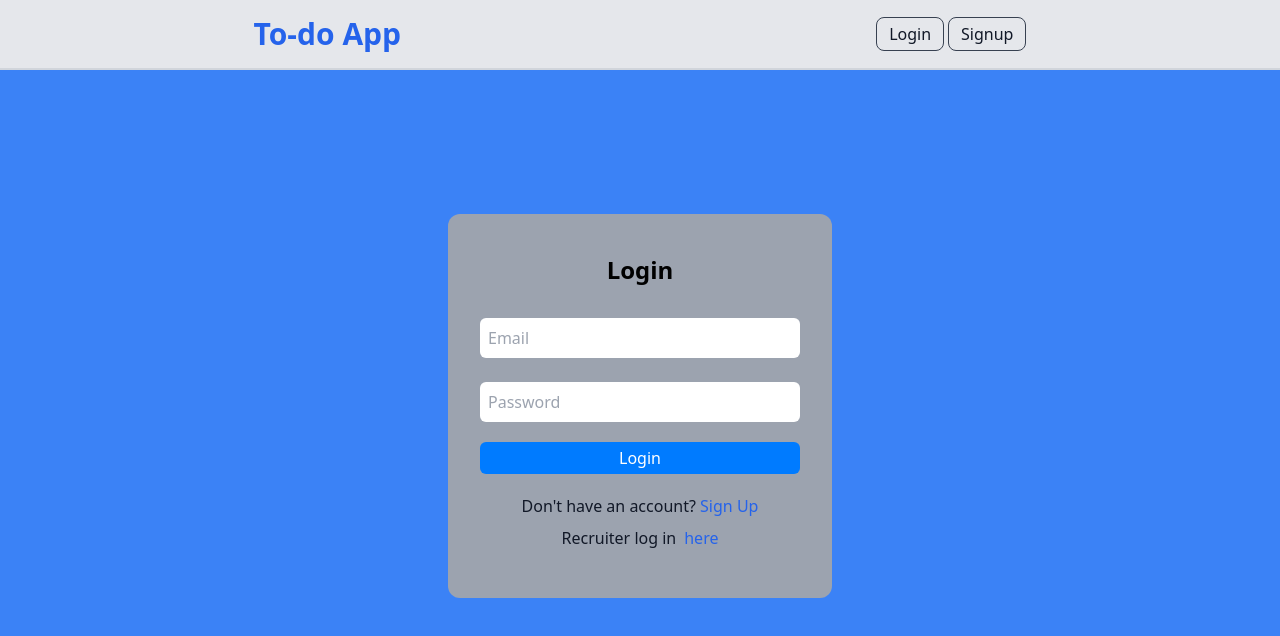
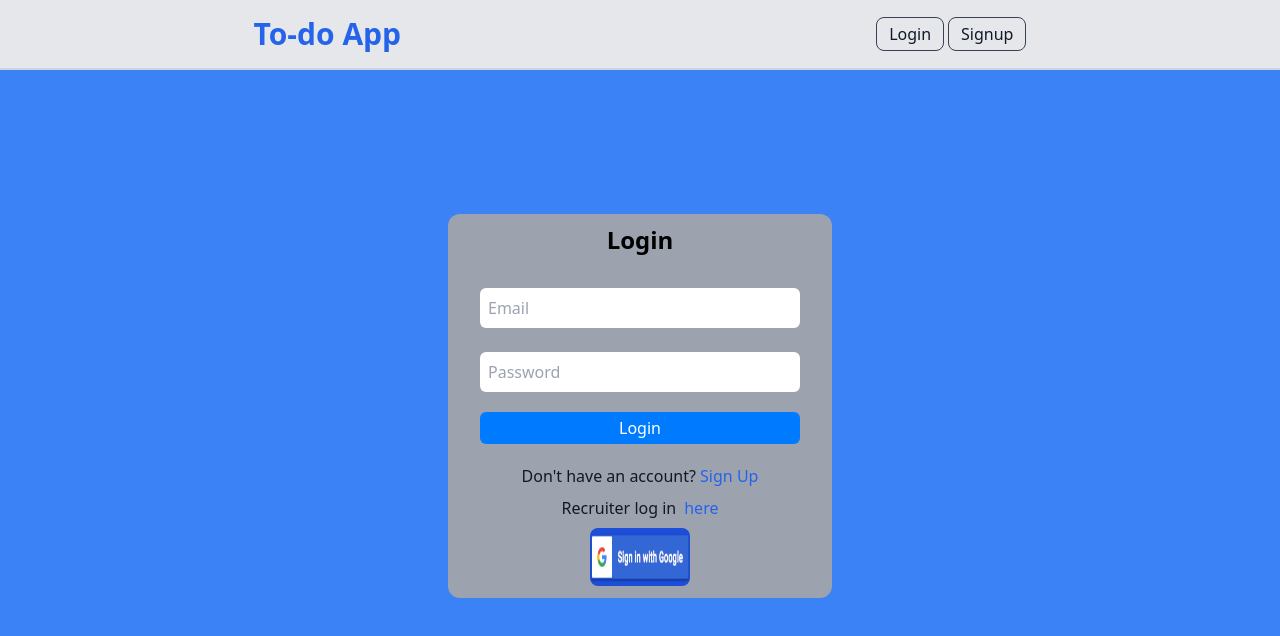
Before and after one commit to Riyaazct/todo-list-react, a React (Create React App) app in the folder client/: page /login in a window 1280 px wide. Shown: the top 636 px of the page. Built offline with nearby package versions, Linux system fonts and the light colour scheme; no server answers.

Commit message:
Add log in with google button and fix a bug in the oauth getUserData function, google login complete for test phase now.

```diff
--- /dev/null
+++ b/client/src/app/components/GoogleLoginButton.js
@@ -0,0 +1,38 @@
+const navigate = (url) => {
+  window.location.href = url;
+};
+
+const auth = async () => {
+  const response = await fetch(
+    "http://127.0.0.1:3100/api/auth/oauth/request",
+    {
+      method: "post",
+    }
+  );
+
+  const data = await response.json();
+  navigate(data.url);
+  console.log({ data });
+};
+
+const GoogleLoginButton = () => {
+  return (
+    <div className="w-full">
+      <button
+        type="button"
+        className="border-0"
+        onClick={() => auth()}
+      >
+        <img
+          src="/images/googleButtons/1x/btn.png"
+          alt="google Sign In"
+          width={"100px"}
+          height={"100px"}
+          className="lg:min-h-[50px]"
+        />
+      </button>
+    </div>
+  );
+};
+
+export default GoogleLoginButton;
--- a/client/src/app/pages/LoginScreen.js
+++ b/client/src/app/pages/LoginScreen.js
@@ -6,6 +6,7 @@ import * as Yup from "yup";
 
 import AuthService from "../services/auth.service";
 import RecruiterLoginButton from "../components/RecruiterLoginButton";
+import GoogleLoginButton from "../components/GoogleLoginButton";
 
 const LoginScreen = () => {
   const [loading, setLoading] = useState("");
@@ -117,6 +118,7 @@ const LoginScreen = () => {
           </span>
         </p>
         <RecruiterLoginButton />
+        <GoogleLoginButton />
       </div>
     </div>
   );
```
Also changed, not shown: client/public/images/googleButtons/1x/btn.png (added), 1 other file (tests, documents, lock files or other folders).
